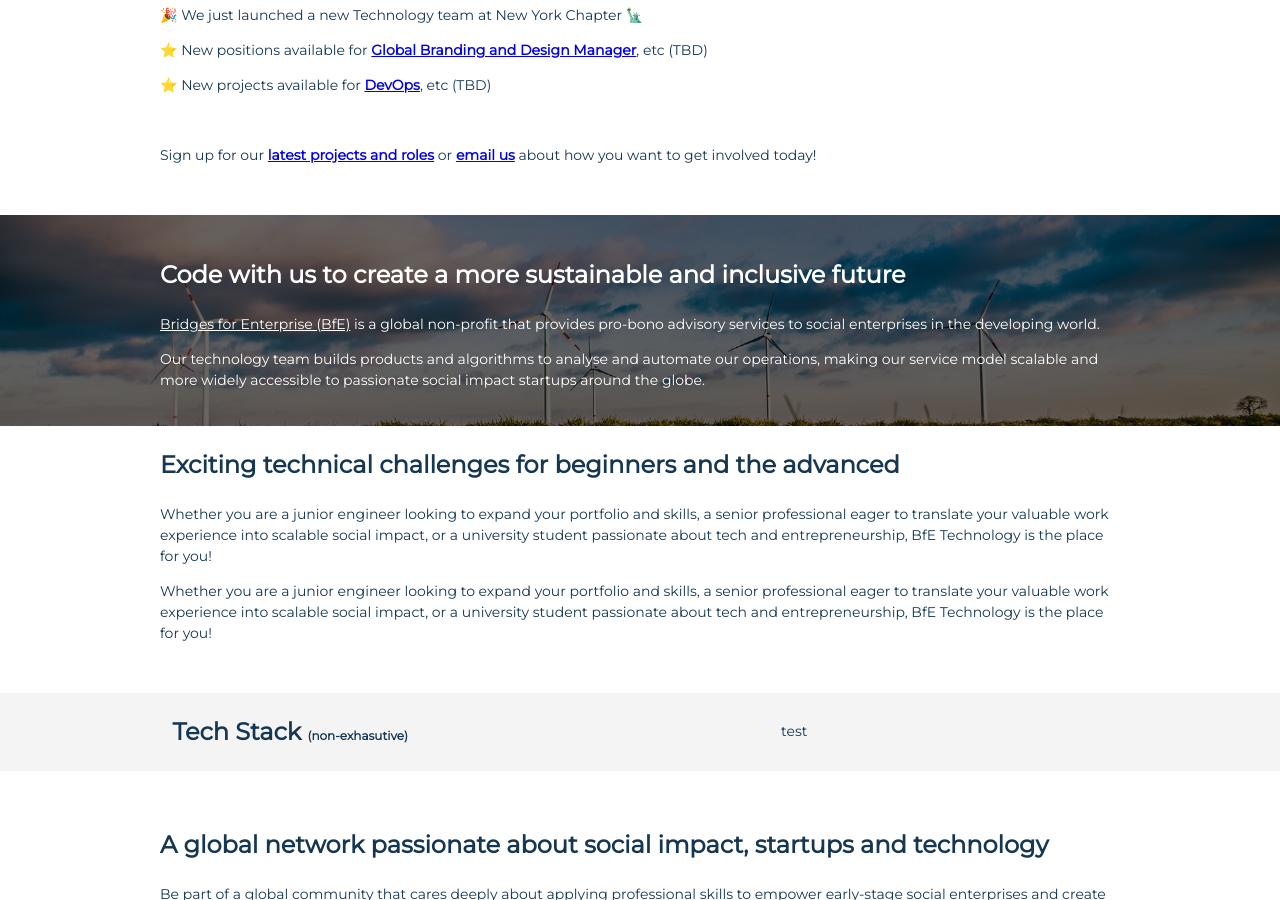
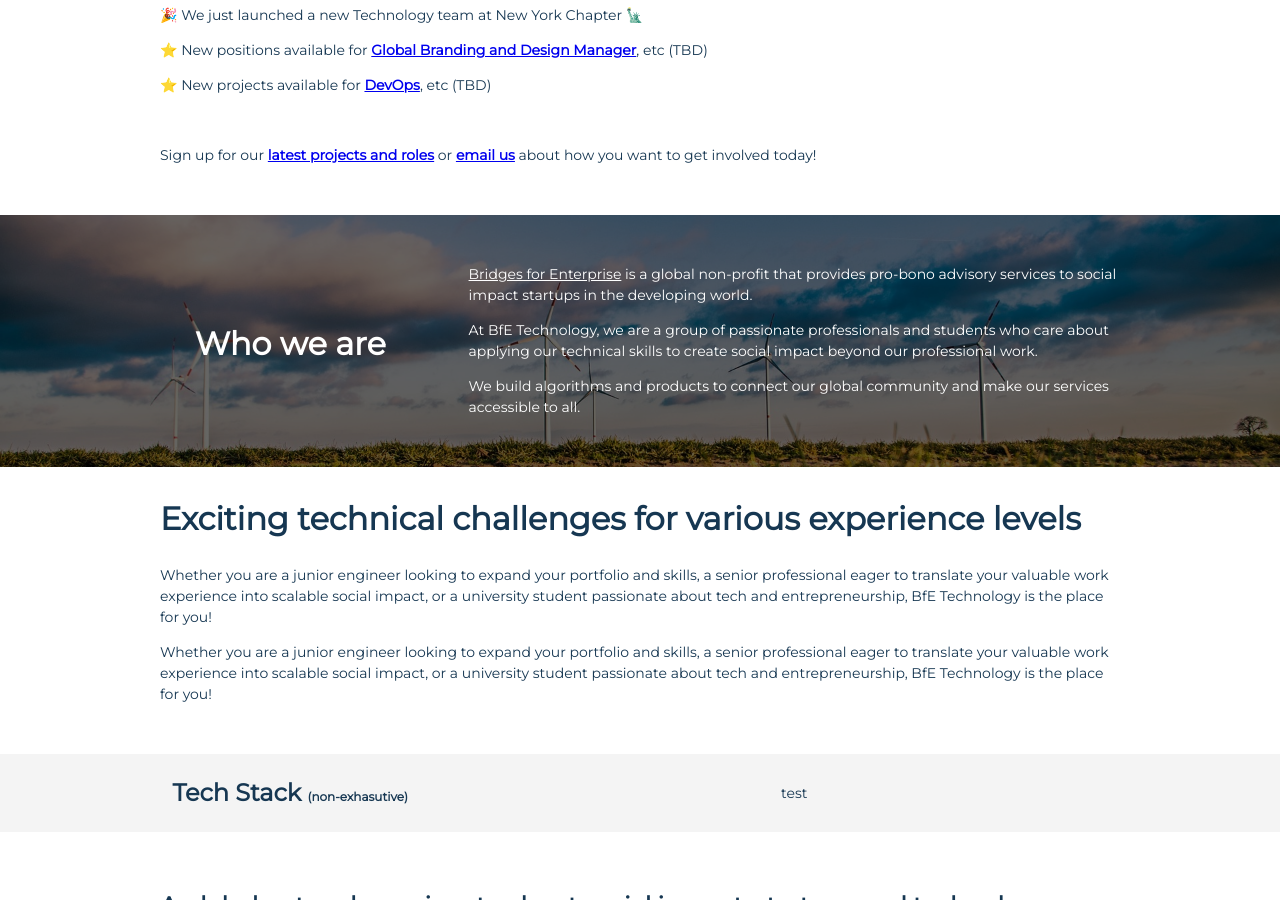
Before and after one commit to BfE-Technology/BfE-Technology.github.io, a Jekyll site: the page built from index.md, in a window 1280 px wide and 900 px high, scrolled down 1082 px. Built offline with Jekyll 4.4.1, drawn with Linux system fonts in a browser that asks for light colours.

Commit message:
Update index.md

```diff
--- a/index.md
+++ b/index.md
@@ -26,22 +26,22 @@ Sign up for our [**latest projects and roles**](https://opps.bridgesforenterpris
 
 <br>
 
-<div markdown="1">
-### Code with us to create a more sustainable and inclusive future
+<div class="two-cols">
+  <h2> Who we are </h2>
+  <div markdown="1">
+[Bridges for Enterprise](https://www.bridgesforenterprise.com) is a global non-profit that provides pro-bono advisory services to social impact startups in the developing world.
 
-[Bridges for Enterprise (BfE)](https://www.bridgesforenterprise.com) is a global non-profit that provides pro-bono advisory services to social enterprises in the developing world.
+At BfE Technology, we are a group of passionate professionals and students who care about applying our technical skills to create social impact beyond our professional work.
 
-Our technology team builds products and algorithms to analyse and automate our operations, making our service model scalable and more widely accessible to passionate social impact startups around the globe.
+We build algorithms and products to connect our global community and make our services accessible to all.
+  </div>
 </div>
 
 <br>
 
 </div>
 
-### Exciting technical challenges for beginners and the advanced
-
-
-
+## Exciting technical challenges for various experience levels
 
 Whether you are a junior engineer looking to expand your portfolio and skills, a senior professional eager to translate your valuable work experience into scalable social impact, or a university student passionate about tech and entrepreneurship, BfE Technology is the place for you!
 
```
